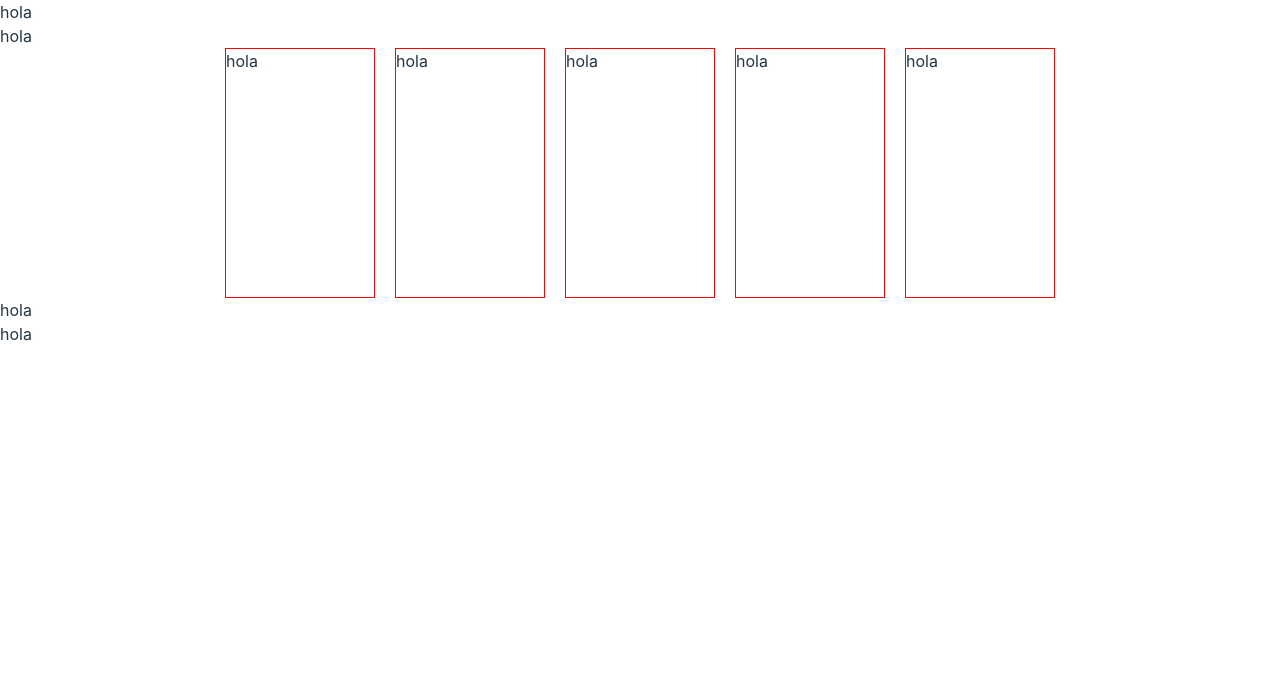
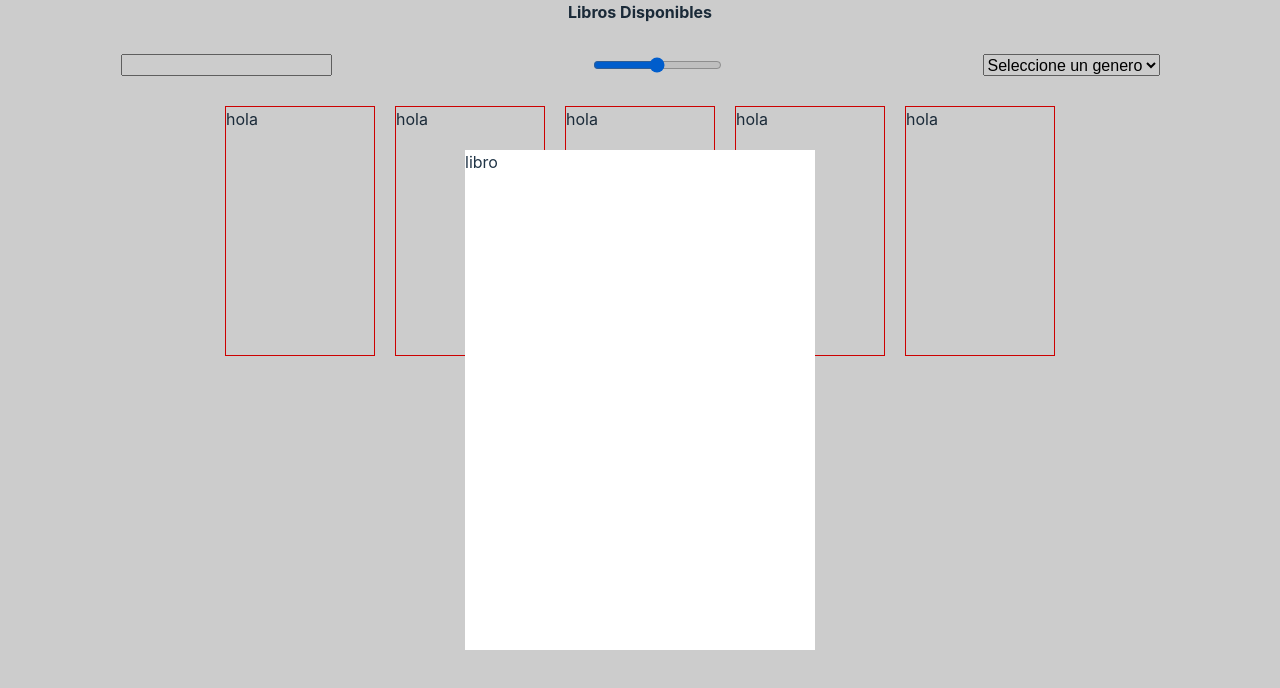
Before and after one commit to gustavoisaacc/prueva-tecnica, a React (Vite) app: page / in a window 1280 px wide. Shown: the top 688 px of the page. Built offline with nearby package versions, Linux system fonts and the light colour scheme.

Commit message:
add inputSerch, component modal and listbook

```diff
--- a/src/App.jsx
+++ b/src/App.jsx
@@ -5,9 +5,10 @@ import BookRead from "./components/BookRead";
 function App() {
   return (
     <>
+      <h1>Libros Disponibles</h1>
       <BookFilter />
+      <BookRead />
       <ListBook />
-      <BookRead />
     </>
   );
 }
--- /dev/null
+++ b/src/components/BookFilter/bookFilter.css
@@ -0,0 +1,7 @@
+.filter-container{
+  display: flex;
+  width: 100%;
+  justify-content: space-around;
+  flex-wrap: wrap;
+  gap: 2rem;
+}
--- a/src/components/BookFilter/index.jsx
+++ b/src/components/BookFilter/index.jsx
@@ -1,9 +1,13 @@
+import "./bookFilter.css";
+import { InputRanger, InputSelect, InputSerch } from "./inputs";
+
 function BookFilter(props) {
   return (
-    <div>
-      <p>hola</p>
-      <p>hola</p>
-    </div>
+    <section className="filter-container">
+      <InputSerch />
+      <InputRanger />
+      <InputSelect />
+    </section>
   );
 }
 
--- /dev/null
+++ b/src/components/BookFilter/inputs.jsx
@@ -0,0 +1,15 @@
+export function InputSerch(props) {
+  return <input type="text" className="filter--serch" />;
+}
+
+export function InputRanger(props) {
+  return <input type="range" className="filter--ranger" />;
+}
+
+export function InputSelect(props) {
+  return (
+    <select name="" id="" className="filter--select">
+      <option value="">Seleccione un genero</option>
+    </select>
+  );
+}
--- /dev/null
+++ b/src/components/BookRead/bookRead.css
@@ -0,0 +1,15 @@
+.modal-container{
+    width: 100%;
+    height: 100vh;
+    background: rgba(0000,0000,000,.2);
+    z-index: 1;
+    position: fixed;
+    top: 0;
+    display: grid;
+    place-items: center;
+}
+.modal-list--read{
+  width: 35rem;
+  height: 50rem;
+  background-color: white;
+}
--- a/src/components/BookRead/index.jsx
+++ b/src/components/BookRead/index.jsx
@@ -1,9 +1,14 @@
+import "./bookRead.css";
+
 function BookRead(props) {
   return (
-    <div>
-      <p>hola</p>
-      <p>hola</p>
-    </div>
+    <aside className="modal-container">
+      <article className="modal-list--read">
+        <div className="book">
+          <p>libro</p>
+        </div>
+      </article>
+    </aside>
   );
 }
 
--- a/src/index.css
+++ b/src/index.css
@@ -38,6 +38,12 @@ html{
   align-items: center;
 }
 
+#root{
+  display: grid;
+  gap: 3rem;
+  place-items: center;
+}
+
 button {
   border-radius: 8px;
   border: 1px solid transparent;
```
